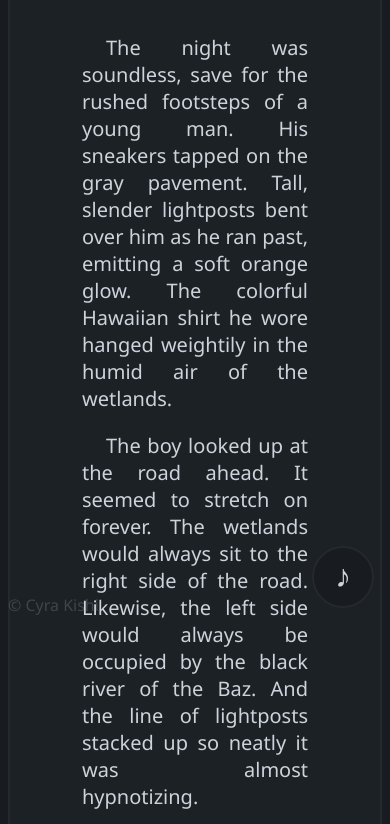
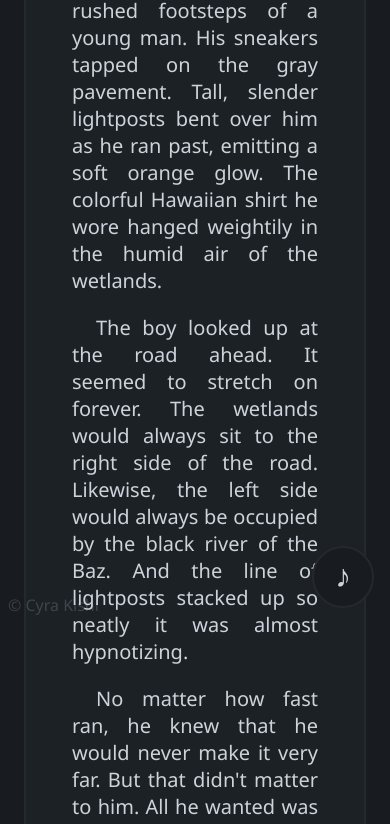
Before and after one commit to cyraki/Eventide, a plain HTML site: page index.html in a window 390 px wide. Shown: the part 220-1044 px from the top of the page. Drawn offline with Linux system fonts and the light colour scheme.

Commit message:
Mobile CSS

```diff
--- a/index.css
+++ b/index.css
@@ -14,6 +14,7 @@ body {
 	justify-content: center;
 
 	cursor: default;
+	margin: 0;
 
 }
 
@@ -96,3 +97,24 @@ i {
 	color: inherit /* var(--bore) */;
 	background: var(--bore);
 }
+
+@media only screen and (max-width: 900px) {
+	body {
+		margin: 24px;
+	}
+	#text {
+		margin: 0;
+	}
+}
+
+@media only screen and (max-width: 600px) {
+	#text {
+		padding: 52px 64px;
+	}
+}
+
+@media only screen and (max-width: 450px) {
+	#text {
+		padding: 46px;
+	}
+}
--- a/index.html
+++ b/index.html
@@ -4,6 +4,7 @@
 
 	<title>Eventide</title>
 	<link rel='stylesheet' href='./index.css'/>
+	<meta name='viewport' content='width=device-width, initial-scale=1.0'>
 
 </head>
 <body>
```
